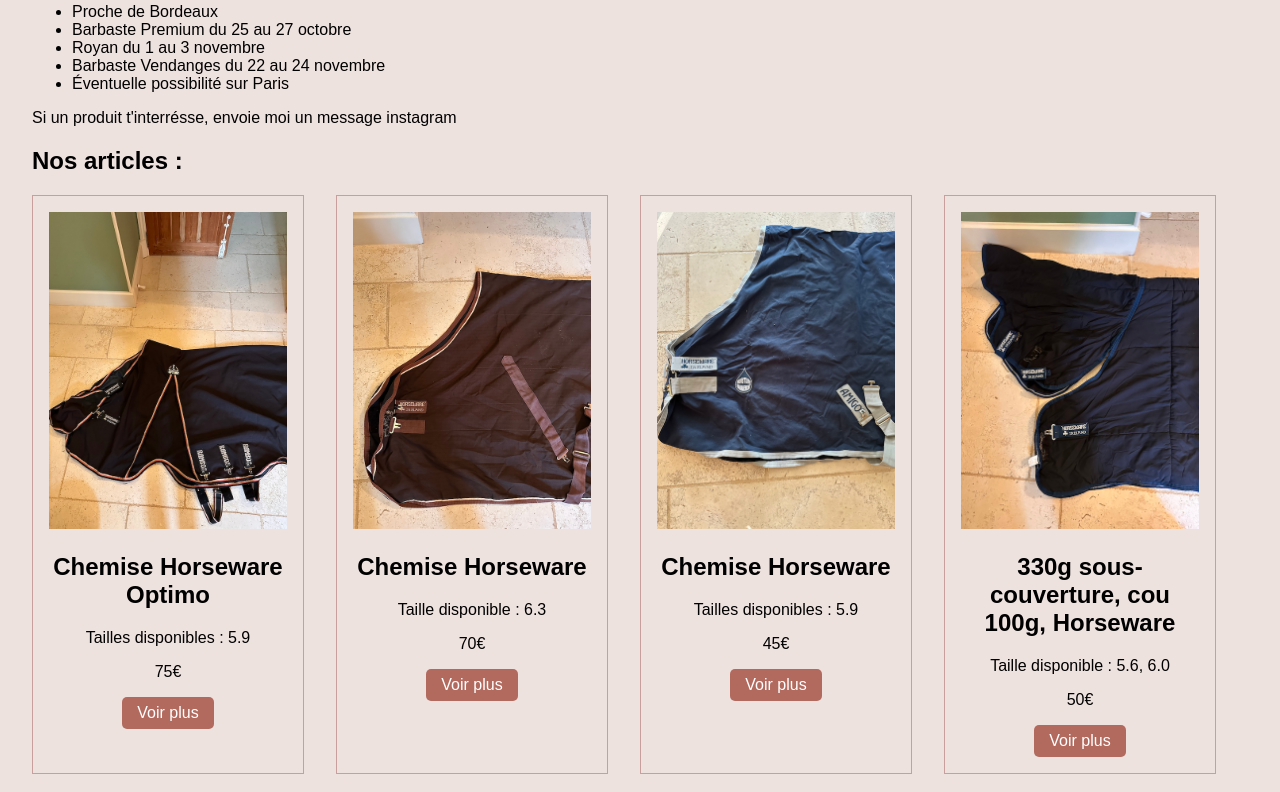
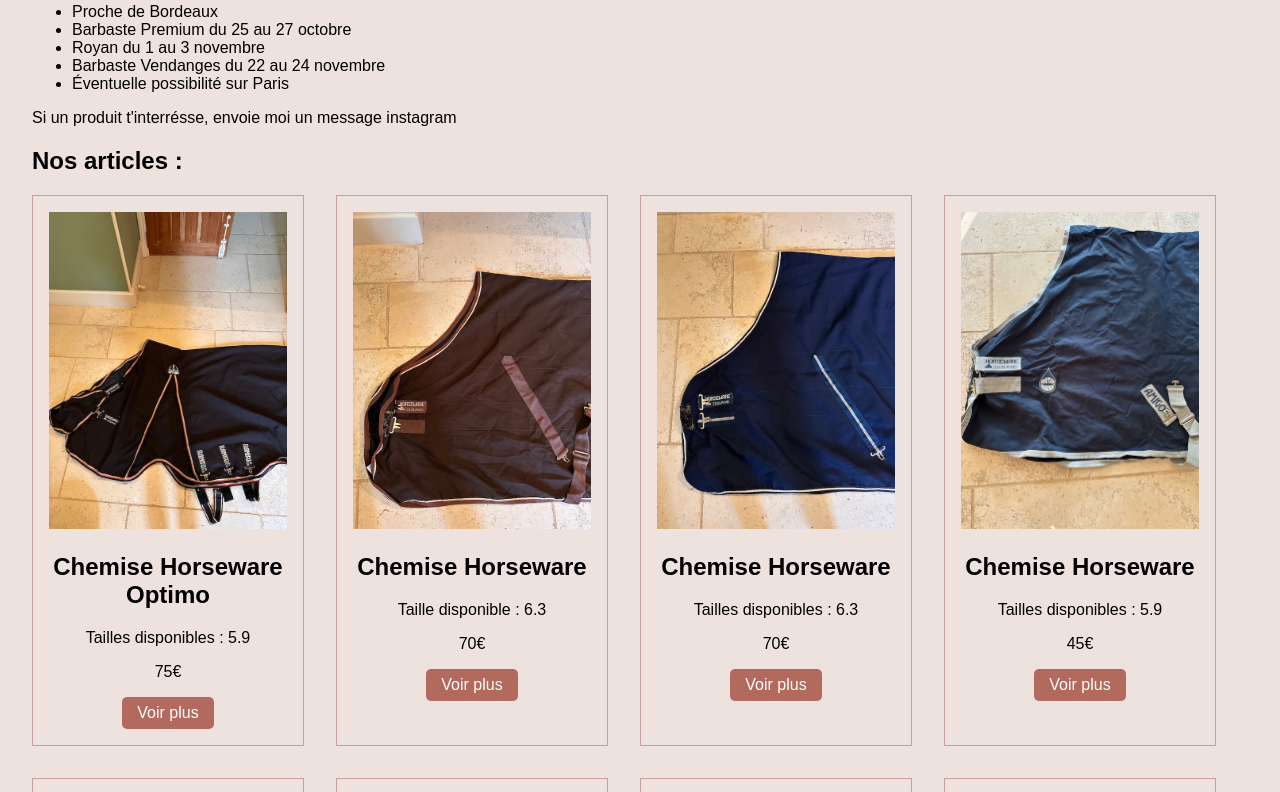
Before and after one commit to albanecoiffe/vente, a plain HTML site: page index.html in a window 1280 px wide. Shown: the part 735-1527 px from the top of the page. Drawn offline with Linux system fonts and the light colour scheme; grey boxes are pictures that could not be loaded.

Commit message:
Add files via upload

```diff
--- a/index.html
+++ b/index.html
@@ -67,13 +67,13 @@
                     <p>70€</p>
                     <button>Voir plus</button>
                 </a>
-                <!--<a href="product5.html" class="product-item">
+                <a href="product5.html" class="product-item">
                     <img src="images/Chemise/Chemise_H_B_(1).JPG" alt="Product Image 5">
                     <h2>Chemise Horseware</h2>
                     <p>Tailles disponibles : 6.3</p>
                     <p>70€</p>
                     <button>Voir plus</button>
-                </a>-->
+                </a>
                 <a href="product16.html" class="product-item">
                     <img src="images/Chemise/Chemise_B_5.9_(1).png" alt="Product Image 16">
                     <h2>Chemise Horseware</h2>
@@ -81,14 +81,14 @@
                     <p>45€</p>
                     <button>Voir plus</button>
                 </a>
-                <!--
+
                 <a href="product8.html" class="product-item">
                     <img src="images/200g/200g_H_B_(1).JPG" alt="Product Image 8">
                     <h2>200g Horseware</h2>
                     <p>Tailles disponibles : 6.3</p>
                     <p>75€</p>
                     <button>Voir plus</button>
-                </a>-->
+                </a>
 
                 <a href="product12.html" class="product-item">
                     <img src="images/sous couv/330g_H_B_(1).JPG" alt="Product Image 12">
```
